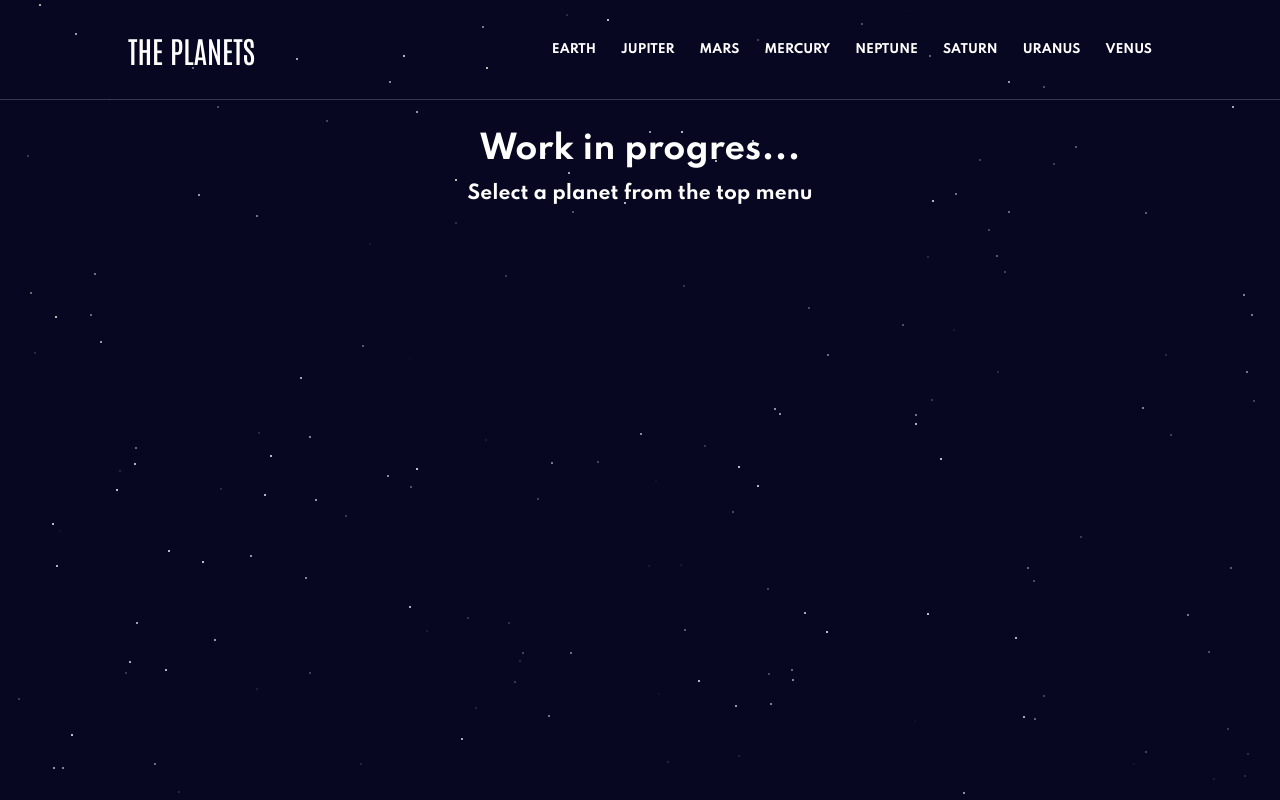
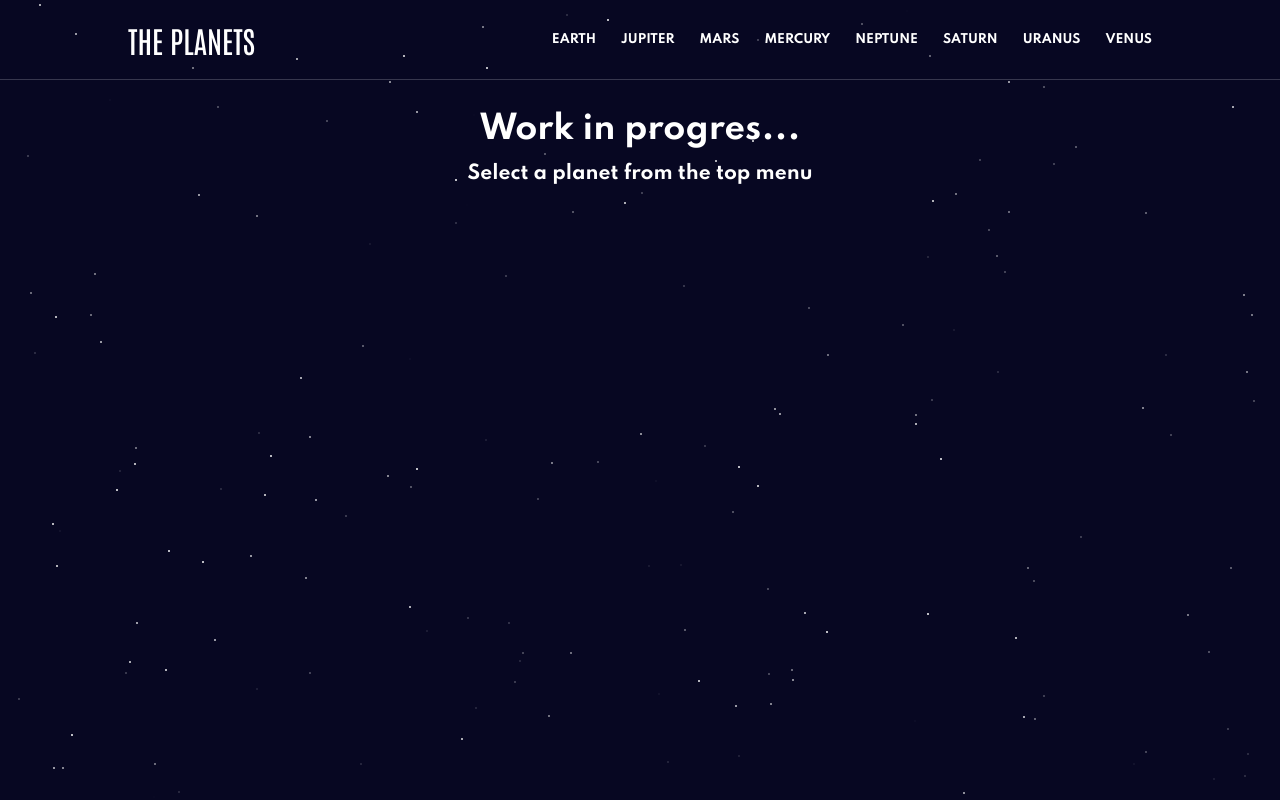
Before and after one commit to stanleyy20/planets-of-the-solar-system, a React (Create React App) app: page / in a window 1280 px wide. Built offline with nearby package versions, Linux system fonts and the light colour scheme.

Commit message:
edit style

```diff
--- a/src/app/components/Navbar/Desktop.tsx
+++ b/src/app/components/Navbar/Desktop.tsx
@@ -35,7 +35,14 @@ export const Desktop: React.FunctionComponent = () => {
 
     return (
         <Wrapper>
-            <Title>THE PLANETS</Title>
+            <NavLink
+                style={{
+                    textDecoration: 'none',
+                    color: 'white',
+                }}
+                to='/'>
+                <Title>THE PLANETS</Title>
+            </NavLink>
             <Navigation>{Links}</Navigation>
         </Wrapper>
     );
--- a/src/app/components/Navbar/Navbar.tsx
+++ b/src/app/components/Navbar/Navbar.tsx
@@ -21,4 +21,7 @@ const Header = styled.header`
     @media screen and (min-width: ${({ theme }) => theme.media.md}) {
         height: 100px;
     }
+    @media screen and (min-width: ${({ theme }) => theme.media.xl}) {
+        height: 80px;
+    }
 `;
--- a/src/app/components/PlanetInfo/Description/Description.tsx
+++ b/src/app/components/PlanetInfo/Description/Description.tsx
@@ -38,7 +38,7 @@ const Information = styled.div`
     align-items: center;
     gap: 30px;
     width: 100%;
-    padding-top: 35px;
+    padding-top: 55px;
 
     @media screen and (min-width: ${({ theme }) => theme.media.md}) {
         width: 100%;
--- a/src/app/components/PlanetInfo/Footer/Footer.tsx
+++ b/src/app/components/PlanetInfo/Footer/Footer.tsx
@@ -48,7 +48,7 @@ const Item = styled.div`
     @media screen and (min-width: ${({ theme }) => theme.media.xl}) {
         flex-direction: column;
         align-items: flex-start;
-        padding: 35px 25px;
+        padding: 25px 25px;
     }
 `;
 const Text = styled.p`
--- a/src/app/components/PlanetInfo/PlanetInfo.tsx
+++ b/src/app/components/PlanetInfo/PlanetInfo.tsx
@@ -47,7 +47,6 @@ const Wrapper = styled.section`
     @media screen and (min-width: ${({ theme }) => theme.media.md}) {
         width: 85%;
         padding-bottom: 20px;
-        padding-top: 50px;
         padding-left: 0;
         padding-right: 0;
         gap: 50px;
@@ -74,7 +73,6 @@ const Body = styled.div`
 
     @media screen and (min-width: ${({ theme }) => theme.media.md}) {
         display: grid;
-
         grid-template-rows: 60% 40%;
         grid-row-gap: 50px;
         justify-content: center;
```
